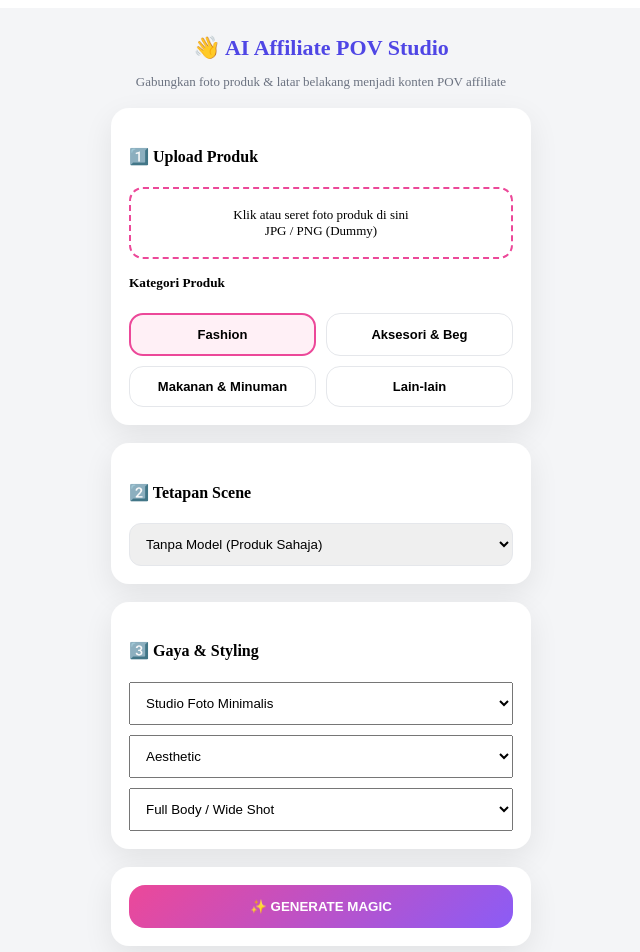
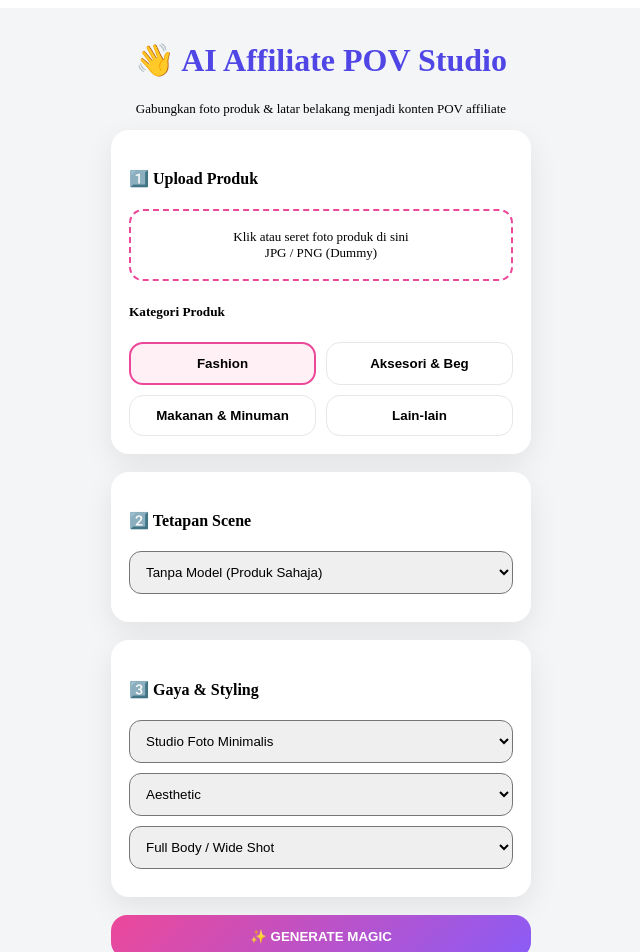
Before and after one commit to hatehero/ai-product-studio, a Next.js app: page / in a window 1280 px wide. Shown: the top 952 px of the page, without its empty margins (319-959 px from the left). Built offline with nearby package versions, Linux system fonts and the light colour scheme.

Commit message:
Update and rename index.tsx to index.jsx

```diff
--- /dev/null
+++ b/pages/index.jsx
@@ -0,0 +1,127 @@
+import { useState } from "react";
+
+export default function Home() {
+  const [kategori, setKategori] = useState("Fashion");
+  const [model, setModel] = useState("Tanpa Model (Produk Sahaja)");
+  const [latar, setLatar] = useState("Studio Foto Minimalis");
+  const [vibe, setVibe] = useState("Aesthetic");
+  const [angle, setAngle] = useState("Full Body / Wide Shot");
+
+  return (
+    <div style={{ minHeight: "100vh", background: "#f4f5f7", padding: 12 }}>
+      <div style={{ maxWidth: 420, margin: "0 auto" }}>
+        <h1 style={{ textAlign: "center", color: "#4f46e5" }}>
+          👋 AI Affiliate POV Studio
+        </h1>
+        <p style={{ textAlign: "center", fontSize: 13 }}>
+          Gabungkan foto produk & latar belakang menjadi konten POV affiliate
+        </p>
+
+        <div style={card}>
+          <h4>1️⃣ Upload Produk</h4>
+          <div style={drop}>
+            Klik atau seret foto produk di sini<br />
+            JPG / PNG (Dummy)
+          </div>
+
+          <h5>Kategori Produk</h5>
+          <div style={grid}>
+            {["Fashion", "Aksesori & Beg", "Makanan & Minuman", "Lain-lain"].map(
+              (k) => (
+                <button
+                  key={k}
+                  onClick={() => setKategori(k)}
+                  style={btn(kategori === k)}
+                >
+                  {k}
+                </button>
+              )
+            )}
+          </div>
+        </div>
+
+        <div style={card}>
+          <h4>2️⃣ Tetapan Scene</h4>
+          <select value={model} onChange={(e) => setModel(e.target.value)} style={select}>
+            <option>Tanpa Model (Produk Sahaja)</option>
+            <option>Wanita Tidak Berhijab</option>
+            <option>Wanita Berhijab</option>
+            <option>Lelaki</option>
+          </select>
+        </div>
+
+        <div style={card}>
+          <h4>3️⃣ Gaya & Styling</h4>
+          <select value={latar} onChange={(e) => setLatar(e.target.value)} style={select}>
+            <option>Studio Foto Minimalis</option>
+            <option>Jalanan Bandar</option>
+            <option>Kafe Outdoor</option>
+            <option>Pantai</option>
+          </select>
+
+          <select value={vibe} onChange={(e) => setVibe(e.target.value)} style={select}>
+            <option>Aesthetic</option>
+            <option>Minimalis</option>
+            <option>Vintage</option>
+          </select>
+
+          <select value={angle} onChange={(e) => setAngle(e.target.value)} style={select}>
+            <option>Full Body / Wide Shot</option>
+            <option>Close Up</option>
+            <option>Medium Shot</option>
+          </select>
+        </div>
+
+        <button style={generate}>✨ GENERATE MAGIC</button>
+      </div>
+    </div>
+  );
+}
+
+const card = {
+  background: "#fff",
+  borderRadius: 18,
+  padding: 18,
+  marginBottom: 18,
+  boxShadow: "0 10px 30px rgba(0,0,0,0.08)",
+};
+
+const drop = {
+  padding: 18,
+  border: "2px dashed #ec4899",
+  borderRadius: 14,
+  textAlign: "center",
+  fontSize: 13,
+  marginBottom: 14,
+};
+
+const grid = {
+  display: "grid",
+  gridTemplateColumns: "1fr 1fr",
+  gap: 10,
+};
+
+const btn = (active) => ({
+  padding: 12,
+  borderRadius: 14,
+  border: active ? "2px solid #ec4899" : "1px solid #e5e7eb",
+  background: active ? "#fff0f6" : "#fff",
+  fontWeight: 600,
+});
+
+const select = {
+  width: "100%",
+  padding: 12,
+  borderRadius: 12,
+  marginBottom: 10,
+};
+
+const generate = {
+  width: "100%",
+  padding: 14,
+  borderRadius: 16,
+  border: "none",
+  color: "#fff",
+  fontWeight: 700,
+  background: "linear-gradient(135deg,#ec4899,#8b5cf6)",
+};
--- a/pages/index.tsx
+++ /dev/null
@@ -1,204 +0,0 @@
-import { useState } from "react";
-
-export default function Home() {
-  const [kategori, setKategori] = useState("Fashion");
-  const [model, setModel] = useState("Tanpa Model (Produk Sahaja)");
-  const [latar, setLatar] = useState("Studio Foto Minimalis");
-  const [vibe, setVibe] = useState("Aesthetic");
-  const [angle, setAngle] = useState("Full Body / Wide Shot");
-  const [ratio, setRatio] = useState("9:16");
-
-  return (
-    <div
-      style={{
-        minHeight: "100vh",
-        background: "#f4f5f7",
-        padding: 12,
-        display: "flex",
-        justifyContent: "center",
-      }}
-    >
-      <div style={{ width: "100%", maxWidth: 420 }}>
-        {/* HEADER */}
-        <h1
-          style={{
-            textAlign: "center",
-            fontSize: 22,
-            fontWeight: 700,
-            marginBottom: 6,
-            color: "#4f46e5",
-          }}
-        >
-          👋 AI Affiliate POV Studio
-        </h1>
-
-        <p
-          style={{
-            textAlign: "center",
-            fontSize: 13,
-            color: "#6b7280",
-            marginBottom: 18,
-          }}
-        >
-          Gabungkan foto produk & latar belakang menjadi konten POV affiliate
-        </p>
-
-        {/* CARD */}
-        <div
-          style={{
-            background: "#fff",
-            borderRadius: 18,
-            padding: 18,
-            marginBottom: 18,
-            boxShadow: "0 10px 30px rgba(0,0,0,0.08)",
-          }}
-        >
-          <h4>1️⃣ Upload Produk</h4>
-
-          <div
-            style={{
-              marginTop: 10,
-              padding: 18,
-              borderRadius: 14,
-              border: "2px dashed #ec4899",
-              textAlign: "center",
-              fontSize: 13,
-            }}
-          >
-            Klik atau seret foto produk di sini
-            <br />
-            JPG / PNG (Dummy)
-          </div>
-
-          <h5 style={{ marginTop: 16 }}>Kategori Produk</h5>
-
-          <div
-            style={{
-              display: "grid",
-              gridTemplateColumns: "1fr 1fr",
-              gap: 10,
-            }}
-          >
-            {["Fashion", "Aksesori & Beg", "Makanan & Minuman", "Lain-lain"].map(
-              (k) => (
-                <button
-                  key={k}
-                  onClick={() => setKategori(k)}
-                  style={{
-                    padding: 12,
-                    borderRadius: 14,
-                    fontSize: 13,
-                    fontWeight: 600,
-                    border:
-                      kategori === k
-                        ? "2px solid #ec4899"
-                        : "1px solid #e5e7eb",
-                    background:
-                      kategori === k ? "#fff0f6" : "#ffffff",
-                  }}
-                >
-                  {k}
-                </button>
-              )
-            )}
-          </div>
-        </div>
-
-        <div
-          style={{
-            background: "#fff",
-            borderRadius: 18,
-            padding: 18,
-            marginBottom: 18,
-            boxShadow: "0 10px 30px rgba(0,0,0,0.08)",
-          }}
-        >
-          <h4>2️⃣ Tetapan Scene</h4>
-
-          <select
-            value={model}
-            onChange={(e) => setModel(e.target.value)}
-            style={{
-              width: "100%",
-              padding: 12,
-              borderRadius: 12,
-              border: "1px solid #e5e7eb",
-            }}
-          >
-            <option>Tanpa Model (Produk Sahaja)</option>
-            <option>Wanita Tidak Berhijab</option>
-            <option>Wanita Berhijab</option>
-            <option>Lelaki</option>
-          </select>
-        </div>
-
-        <div
-          style={{
-            background: "#fff",
-            borderRadius: 18,
-            padding: 18,
-            marginBottom: 18,
-            boxShadow: "0 10px 30px rgba(0,0,0,0.08)",
-          }}
-        >
-          <h4>3️⃣ Gaya & Styling</h4>
-
-          <select
-            value={latar}
-            onChange={(e) => setLatar(e.target.value)}
-            style={{ width: "100%", padding: 12, marginBottom: 10 }}
-          >
-            <option>Studio Foto Minimalis</option>
-            <option>Jalanan Bandar</option>
-            <option>Kafe Outdoor</option>
-            <option>Pantai</option>
-          </select>
-
-          <select
-            value={vibe}
-            onChange={(e) => setVibe(e.target.value)}
-            style={{ width: "100%", padding: 12, marginBottom: 10 }}
-          >
-            <option>Aesthetic</option>
-            <option>Minimalis</option>
-            <option>Vintage</option>
-          </select>
-
-          <select
-            value={angle}
-            onChange={(e) => setAngle(e.target.value)}
-            style={{ width: "100%", padding: 12 }}
-          >
-            <option>Full Body / Wide Shot</option>
-            <option>Close Up</option>
-            <option>Medium Shot</option>
-          </select>
-        </div>
-
-        <div
-          style={{
-            background: "#fff",
-            borderRadius: 18,
-            padding: 18,
-            boxShadow: "0 10px 30px rgba(0,0,0,0.08)",
-          }}
-        >
-          <button
-            style={{
-              width: "100%",
-              padding: 14,
-              borderRadius: 16,
-              border: "none",
-              color: "#fff",
-              fontWeight: 700,
-              background:
-                "linear-gradient(135deg,#ec4899,#8b5cf6)",
-            }}
-          >
-            ✨ GENERATE MAGIC
-          </button>
-        </div>
-      </div>
-    </div>
-  );
-}
```
